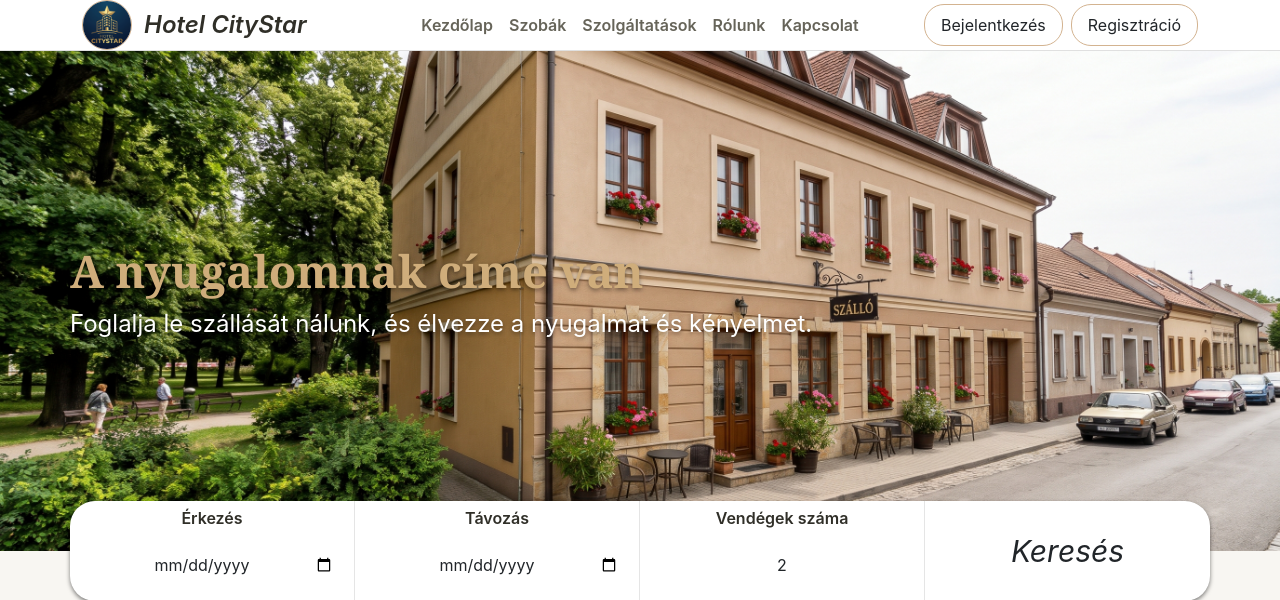
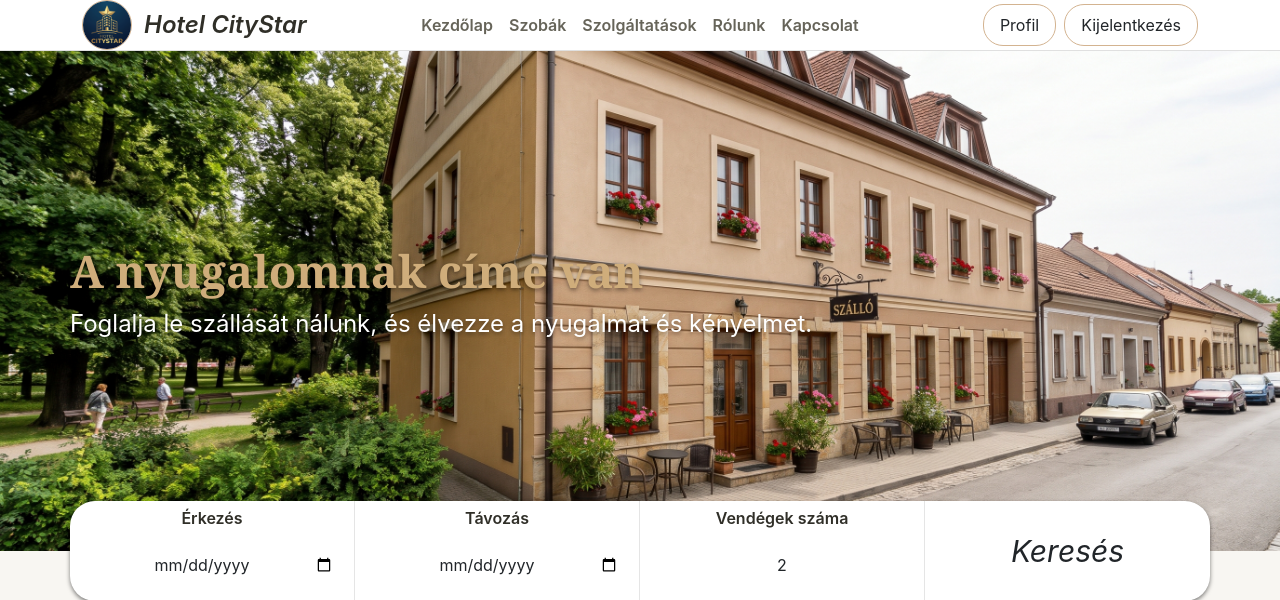
Before and after one commit to szucsger/hotel-booking-system, a PHP site: page / in a window 1280 px wide. Shown: the top 600 px of the page. Run offline with PHP 8.4, Linux system fonts and the light colour scheme; the visitor is signed in with stand-in values (Sample User, id 1).

Commit message:
Secure logout with CSRF protection
Co-authored-by: copilot-swe-agent[bot] <198982749+Copilot@users.noreply.github.com>

```diff
--- a/public/pages/staff/reception.php
+++ b/public/pages/staff/reception.php
@@ -69,6 +69,8 @@ $apiUrl = rtrim(dirname(dirname(dirname($_SERVER['SCRIPT_NAME']))), '/') . '/api
                     <div> Recepció · <span id="current-day"></span>
                     </div>
                     <form action="../../pages/auth/logout.php" method="post">
+                        <input type="hidden" name="csrf_token"
+                            value="<?= htmlspecialchars($_SESSION['csrf_token'], ENT_QUOTES, 'UTF-8') ?>">
                         <button class="btn button-logout" id="logout-button" type="submit">Kijelentkezés</button>
                     </form>
                 </div>
--- a/src/includes/header.php
+++ b/src/includes/header.php
@@ -23,10 +23,17 @@
                 </div>
                 <div class="col-12 col-md-3 header-actions">
                     <div class="header-form">
-                        <a href="<?php echo $publicPath; ?>/pages/auth/login.php" class="btn login-button nav-button" id="login-button">Bejelentkezés</a>
-                        <a href="<?php echo $publicPath; ?>/pages/auth/register.php" class="btn register-button nav-button" id="register-button">Regisztráció</a>
-                        <a href="<?php echo $publicPath; ?>/pages/profile.php" class="btn profile-button nav-button profile-button" id="profile-button" hidden>Profil</a>
-                        <a href="<?php echo $publicPath; ?>/pages/auth/logout.php" class="btn profile-button nav-button profile-button" id="logout-button" hidden>Kijelentkezés</a>
+                        <?php if (isset($_SESSION['user']) && is_array($_SESSION['user'])): ?>
+                            <a href="<?php echo $publicPath; ?>/pages/profile.php" class="btn profile-button nav-button profile-button" id="profile-button">Profil</a>
+                            <form action="<?php echo $publicPath; ?>/pages/auth/logout.php" method="post">
+                                <input type="hidden" name="csrf_token"
+                                    value="<?php echo htmlspecialchars($_SESSION['csrf_token'], ENT_QUOTES, 'UTF-8'); ?>">
+                                <button type="submit" class="btn profile-button nav-button profile-button" id="logout-button">Kijelentkezés</button>
+                            </form>
+                        <?php else: ?>
+                            <a href="<?php echo $publicPath; ?>/pages/auth/login.php" class="btn login-button nav-button" id="login-button">Bejelentkezés</a>
+                            <a href="<?php echo $publicPath; ?>/pages/auth/register.php" class="btn register-button nav-button" id="register-button">Regisztráció</a>
+                        <?php endif; ?>
                     </div>
                 </div>
             </div>
```
Also changed, not shown: public/pages/auth/logout.php (+11 -0 lines).
